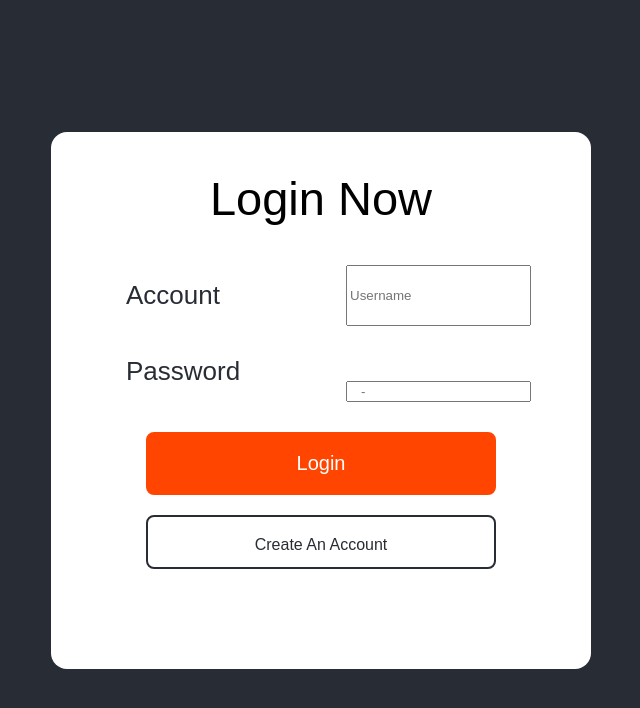
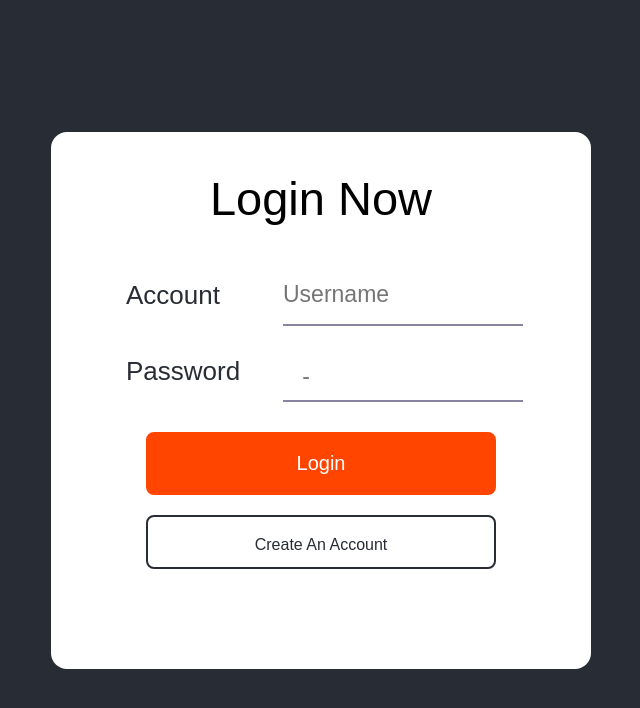
Before and after one commit to bw-better-professor-team/BuildWeek-4_15_19-BetterProfessor-FE, a React (Create React App) app in the folder better-professor/: page /login in a window 1280 px wide. Shown: the top 708 px of the page, without its empty margins (319-959 px from the left). Built offline with nearby package versions, Linux system fonts and the light colour scheme.

Commit message:
More styling has been done

```diff
--- a/better-professor/src/components/Login.js
+++ b/better-professor/src/components/Login.js
@@ -43,6 +43,7 @@ class Login extends Component {
                     <div className='Username-Wrapper'>
                         <label htmlFor="username>">Account</label>
                         <input
+                            className = "Login-Input"
                             type="text"
                             name='username'
                             placeholder="Username"
@@ -54,6 +55,7 @@ class Login extends Component {
                     <div className='Password-Wrapper'>
                         <label htmlFor="password>">Password</label>
                         <input
+                            className = "Login-Input"
                             type="password"
                             name='password'
                             placeholder="   - "
```
